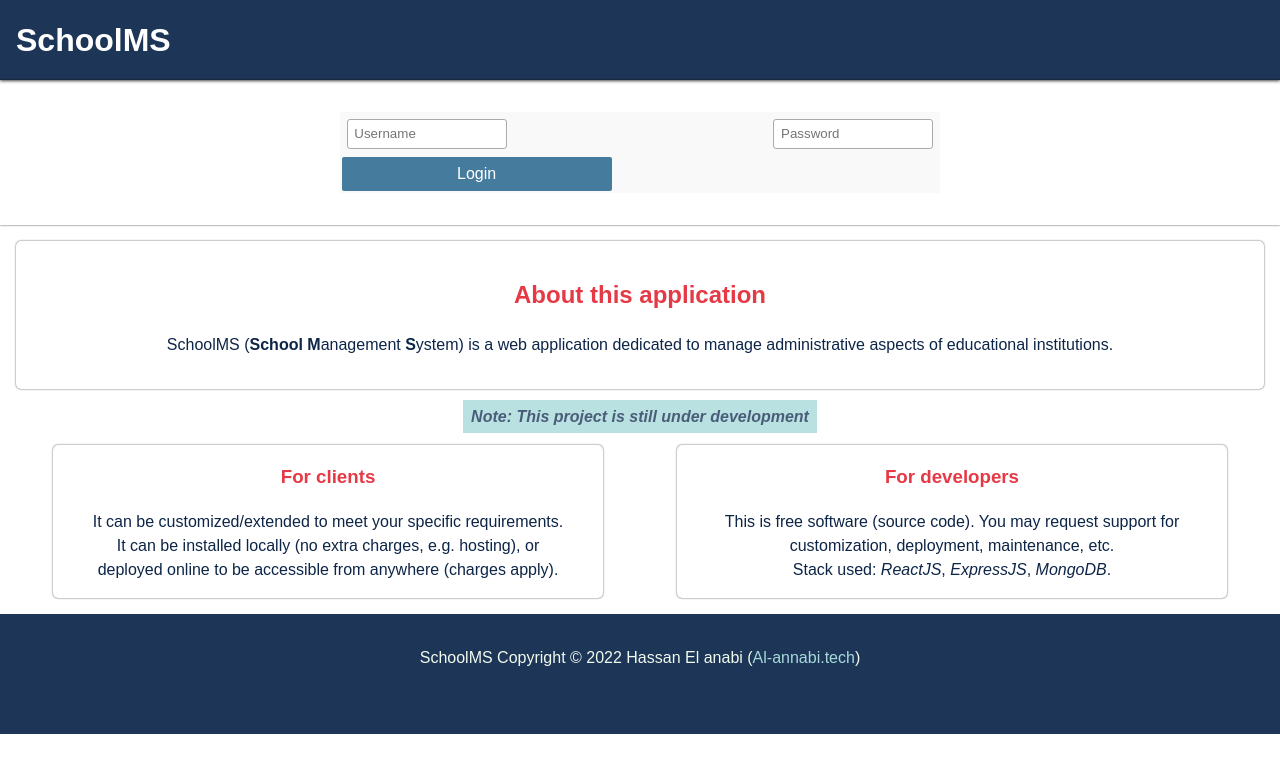
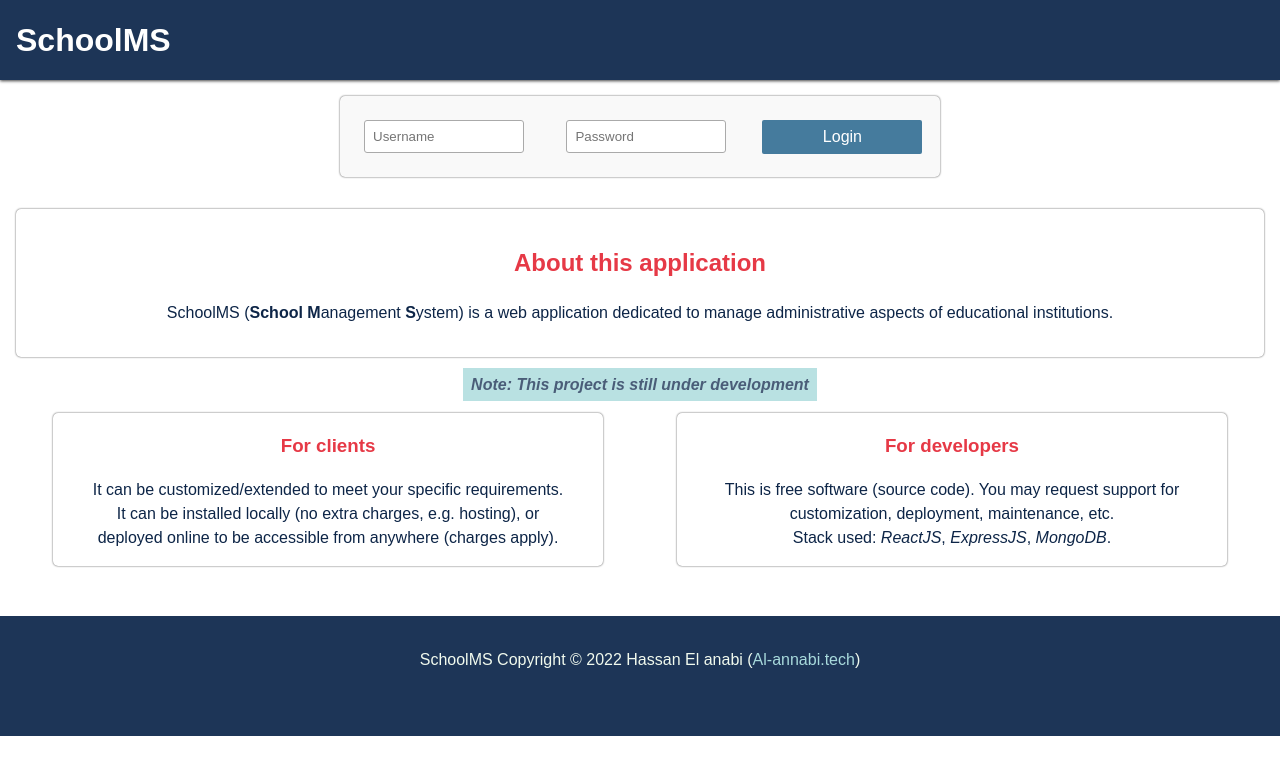
Before and after one commit to abdi-abderraouf/schoolms, a React (Create React App) app in the folder frontend/: page /login in a window 1280 px wide. Shown: the top 774 px of the page. Built offline with nearby package versions, Linux system fonts and the light colour scheme.

Commit message:
style login form

```diff
--- a/frontend/src/components/login.jsx
+++ b/frontend/src/components/login.jsx
@@ -5,8 +5,8 @@ export default function Login({ login }) {
     };
 
     return (
-	<div className="card" style={{ borderRadius: 0 }}>
-	    <form onSubmit={ handleSubmit  }>
+	<div style={{ borderRadius: 0 }}>
+	    <form className="card" onSubmit={ handleSubmit  }>
 		<input id="username"
 		       name="username"
 		       type="text"
@@ -19,7 +19,9 @@ export default function Login({ login }) {
 		       placeholder="Password"
 		       required
 		/>
-		<button type="submit">Login</button>
+		<button style={{alignSelf: "center", width: "10rem"}} type="submit">
+		    Login
+		</button>
 	    </form>
 	</div>
     );
--- a/frontend/src/style.css
+++ b/frontend/src/style.css
@@ -51,8 +51,8 @@ a:hover {
 }
 
 input, select {
-    padding: .5em;
-    margin: .5em;
+    padding: .5rem;
+    margin: .5rem;
     border-radius: 3px;
     background-color: white;
     border: 1px solid #AAA;
@@ -73,8 +73,8 @@ button {
     color: white;
     cursor: pointer;
     font-size: 1rem;
-    padding: .5em 1em;
-    margin: .1em;
+    padding: .5rem 1rem;
+    margin: .1rem;
 }
 
 button.alt {
```
